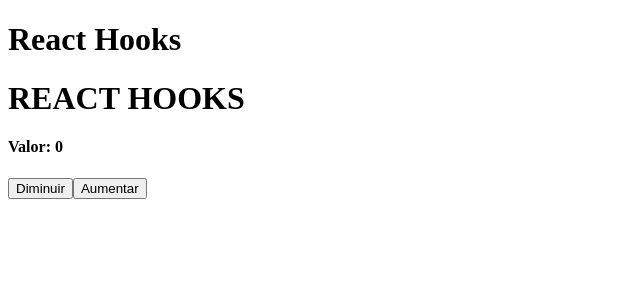
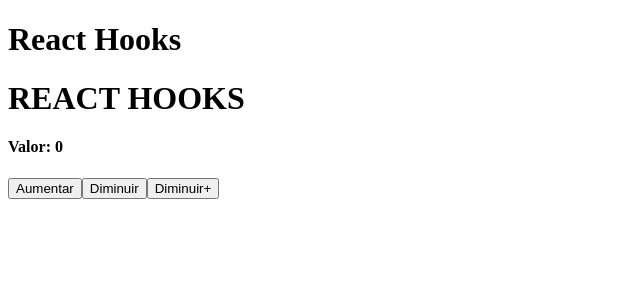
Before and after one commit to AntonielAureliano/react_next_hooks, a React (Vite) app: page / in a window 1280 px wide. Shown: the top 300 px of the page, without its empty margins (0-640 px from the left). Built offline with nearby package versions, Linux system fonts and the light colour scheme.

Commit message:
02_hooks

```diff
--- a/src/App.jsx
+++ b/src/App.jsx
@@ -1,36 +1,15 @@
-/*import { useState } from "react";
-
-export default () => {
-
-    let [valor, setValor] = useState(0);
-
-    function aumentar() {
-        setValor(v => v + 10);
-    }
-
-    function diminuir() {
-        setValor(v => v - 10);
-    }
-
-    return(
-        <>
-            <h1>Valor: {valor}</h1>
-            <button onClick={aumentar}>Aumentar valor</button>
-            <button onClick={diminuir}>Diminir valor</button>
-        </>
-    )
-}*/
-
 
 import React from 'react';
 
-import HookState01 from './components/UseState_01';
+// import HookState01 from './components/UseState_01';
+import HookState02 from './components/UseState_02';
 
 export default () => {
     return (
         <>
             <h1>REACT HOOKS</h1>
-            <HookState01 />
+            {/* <HookState01 /> */}
+            <HookState02 />
         </>
     )
 }
--- /dev/null
+++ b/src/components/UseState_02.jsx
@@ -0,0 +1,27 @@
+import { useState } from "react";
+
+export default () => {
+
+    const [valor, setValor] = useState(0);
+
+    function aumentar() {
+        setValor(v => v + 1);
+    }
+
+    function diminuir() {
+        setValor(v => v - 1);
+    }
+
+    function diminuir_valor(a) {
+        setValor(v => v - a);
+    }
+
+    return (
+        <>
+            <h4>Valor: {valor}</h4>
+            <button onClick={aumentar}>Aumentar</button>
+            <button onClick={diminuir}>Diminuir</button>
+            <button onClick={() => diminuir_valor(10)}>Diminuir+</button>
+        </>
+    )
+}
```
